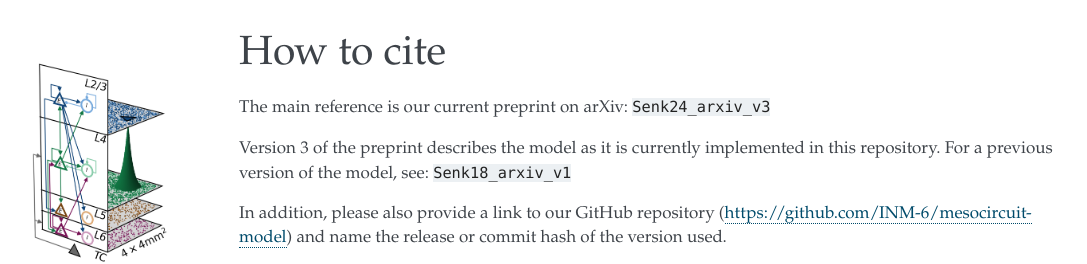
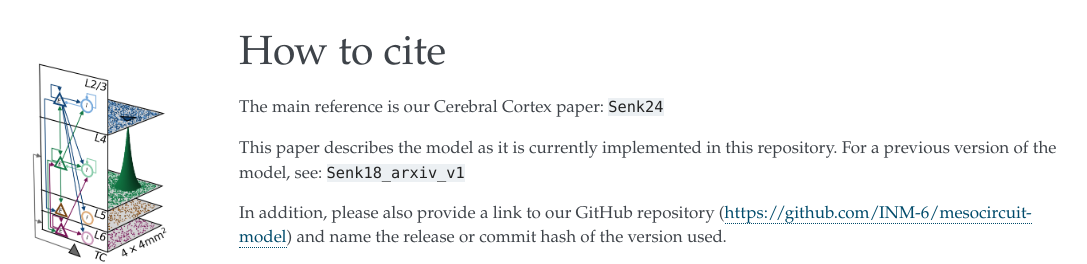
Before and after one commit to INM-6/mesocircuit-model, a Sphinx documentation site: the page built from docs/source/citing.rst, in a window 1280 px wide, cut to the strip 0-264 px from the top of the page. Shown: the whole strip, without its empty margins (91-1178 px from the left). Built offline with Sphinx 7.4.7, drawn with Linux system fonts in a browser that asks for light colours; formulas are drawn with MathJax 3; pages that are not in the unit, such as notebooks, are missing from menus; cross-references to code outside the pages are shown as plain code.

Commit message:
Update citing.rst

```diff
--- a/docs/source/citing.rst
+++ b/docs/source/citing.rst
@@ -3,9 +3,9 @@
 How to cite
 ===========
 
-The main reference is our current preprint on arXiv: :footcite:t:`Senk24_arxiv_v3`
+The main reference is our Cerebral Cortex paper: :footcite:t:`Senk24`
 
-Version 3 of the preprint describes the model as it is currently implemented in this repository.
+This paper describes the model as it is currently implemented in this repository.
 For a previous version of the model, see: :footcite:t:`Senk18_arxiv_v1`
 
 In addition, please also provide a link to our GitHub repository
```
